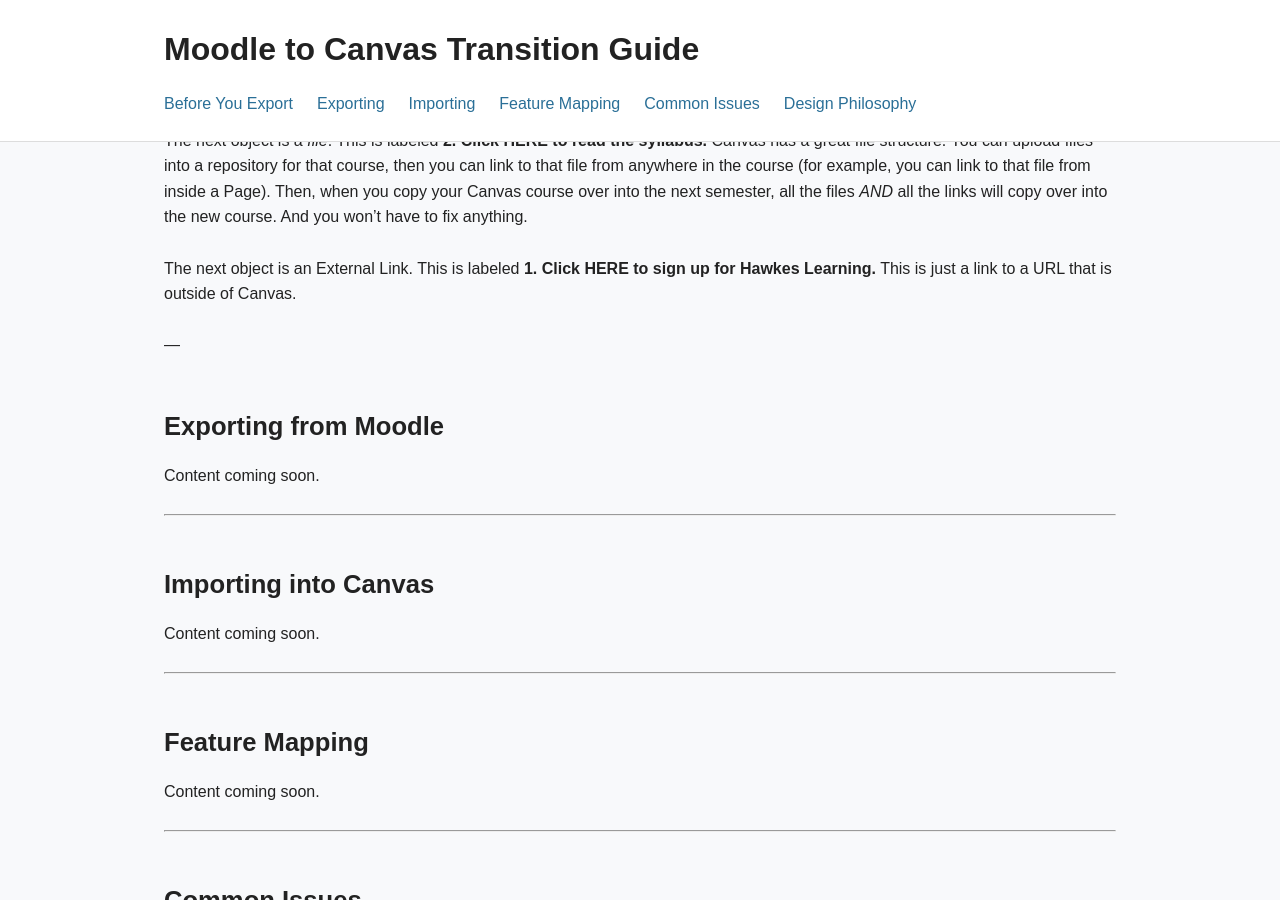
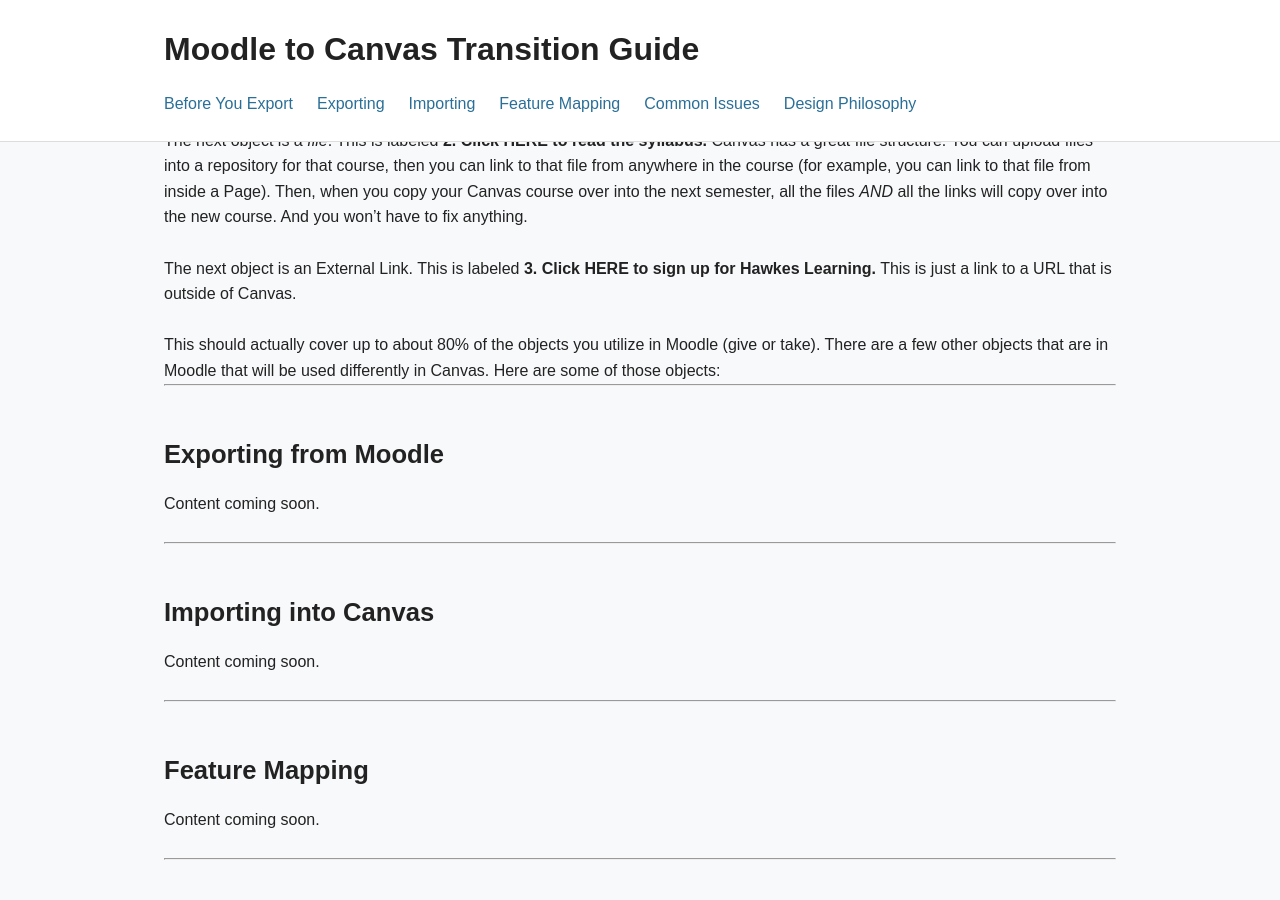
Before and after one commit to R-M-D-R/moodle-to-canvas, a Jekyll site: the page built from index.md, in a window 1280 px wide and 900 px high, scrolled down 4282 px. Built offline with Jekyll 4.4.1, drawn with Linux system fonts in a browser that asks for light colours.

Commit message:
Add files via upload

```diff
--- a/index.md
+++ b/index.md
@@ -20,23 +20,23 @@ Before we jump into the "How To" of all this, let's understand the big differenc
 <br><br>
 Moodle is very straight-forward: everything is located on a single page, so if you want to find anything, _just scroll down_. Here is a picture of the top of my Moodle course:
 <br><br>
-![Course homepage](/assets/images/main_course_page.png "Moodle homepage"){: .centered-image}
+![Moodle course homepage](/assets/images/main_course_page.png "Moodle homepage")
 <br><br>
 To find the course content, just scroll down.
 <br><br>
-![Course homepage](/assets/images/main_course_sections.png "Moodle course content"){: .centered-image}
+![Moodle course content](/assets/images/main_course_sections.png "Moodle course content")
 <br><br>
 Canvas does not have everything located in a single page. Instead, the user starts off at the _Homepage_. Here is a picture of my Canvas course homepage:
 <br><br>
-![Course homepage](/assets/images/Canvas_homepage.png "Canvas homepage"){: .centered-image}
+![Canvas course homepage](/assets/images/canvas_homepage.png "Canvas homepage")
 <br><br>
 In order to access the course content, you need to click on a _Navigation link_ on the left called _Modules_.
 <br><br>
-![Course homepage](/assets/images/modules_link.png "Navigation links"){: .centered-image}
+![Navigation links](/assets/images/modules_link.png "Navigation links")
 <br><br>
 This will take you to the course content:
 <br><br>
-![Course homepage](/assets/images/main_course_sections_Canvas.png "Canvas course content"){: .centered-image}
+![Canvas course content](/assets/images/main_course_sections_Canvas.png "Canvas course content")
 <br><br>
 Notice that the content area of both Moodle and Canvas look similar. Our goal is to set up our Moodle course in such a way so that when we _do_ migrate  it into Canvas, most of the work has already been done!
 <br><br>
@@ -46,7 +46,7 @@ Let's start with the biggest and most import objects in both Moodle and Canvas:
 <br><br>
 From here, it's just a matter of making sure that all of the objects inside your Moodle sections are set up to become the correct object in Canvas. To see how this works, let's look at the first few sections in my Brief Calculus Moodle course. We start by expanding the _START HERE_ section at the top of my course Moodle page.
 <br><br>
-![Course homepage](/assets/images/start_here_section.png "START HERE section"){: .centered-image}
+![START HERE section](/assets/images/start_here_section.png "START HERE section")
 <br><br>
 It looks like it contains 3 objects, but it actually contains 4 objects:
 1. a text area
@@ -60,8 +60,10 @@ The next object is a _Quiz_. This is labeled **1. Click HERE to complete the Enr
 <br><br>
 The next object is a _file_. This is labeled **2. Click HERE to read the syllabus.** Canvas has a great file structure. You can upload files into a repository for that course, then you can link to that file from anywhere in the course (for example, you can link to that file from inside a Page). Then, when you copy your Canvas course over into the next semester, all the files _AND_ all the links will copy over into the new course. And you won't have to fix anything.
 <br><br>
-The next object is an External Link. This is labeled **1. Click HERE to sign up for Hawkes Learning.** This is just a link to a URL that is outside of Canvas.
+The next object is an External Link. This is labeled **3. Click HERE to sign up for Hawkes Learning.** This is just a link to a URL that is outside of Canvas.
 <br><br>
+This should actually cover up to about 80% of the objects you utilize in Moodle (give or take). There are a few other objects that are in Moodle that will be used differently in Canvas. Here are some of those objects:
+
 ---
 
 ## Exporting from Moodle {#export}
```
